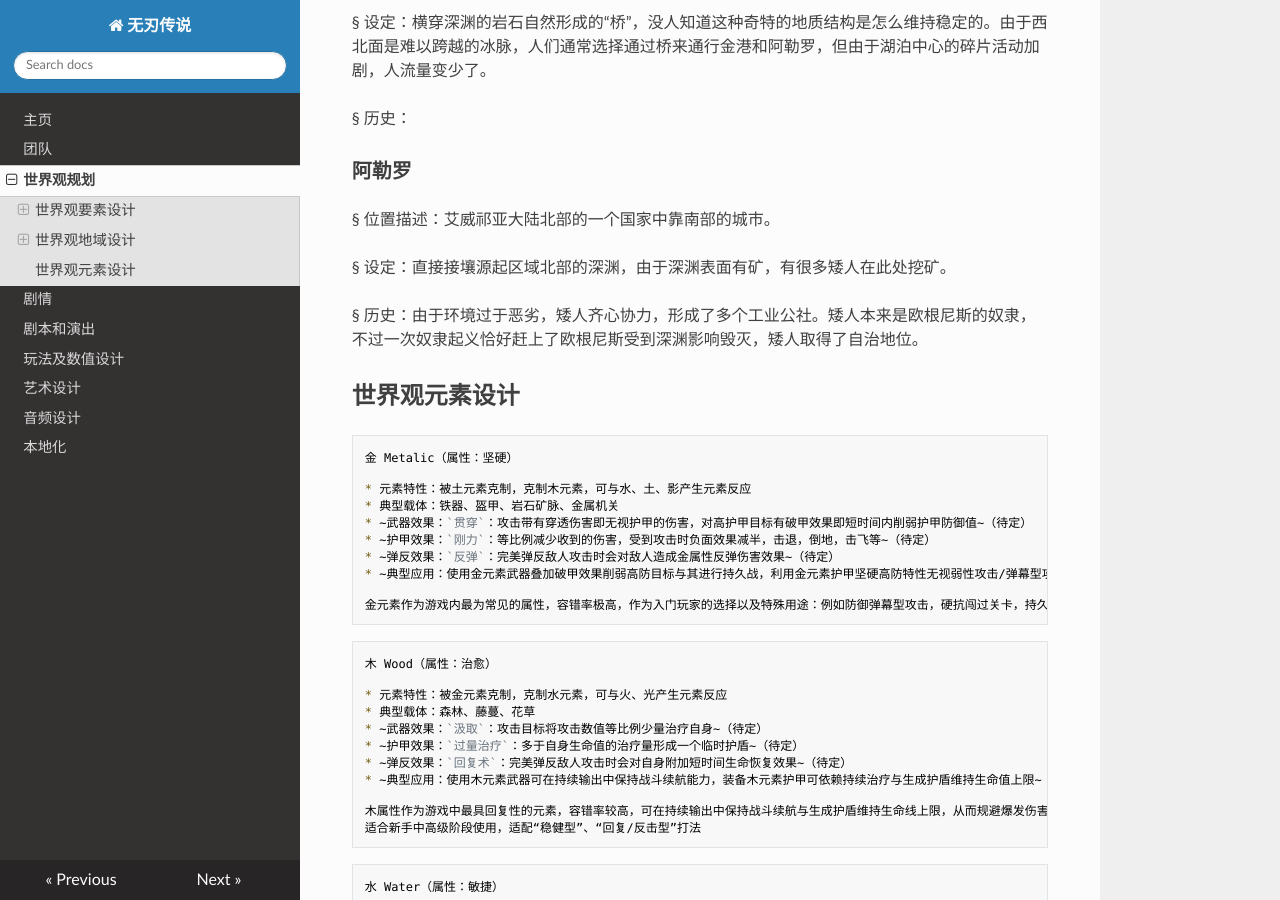
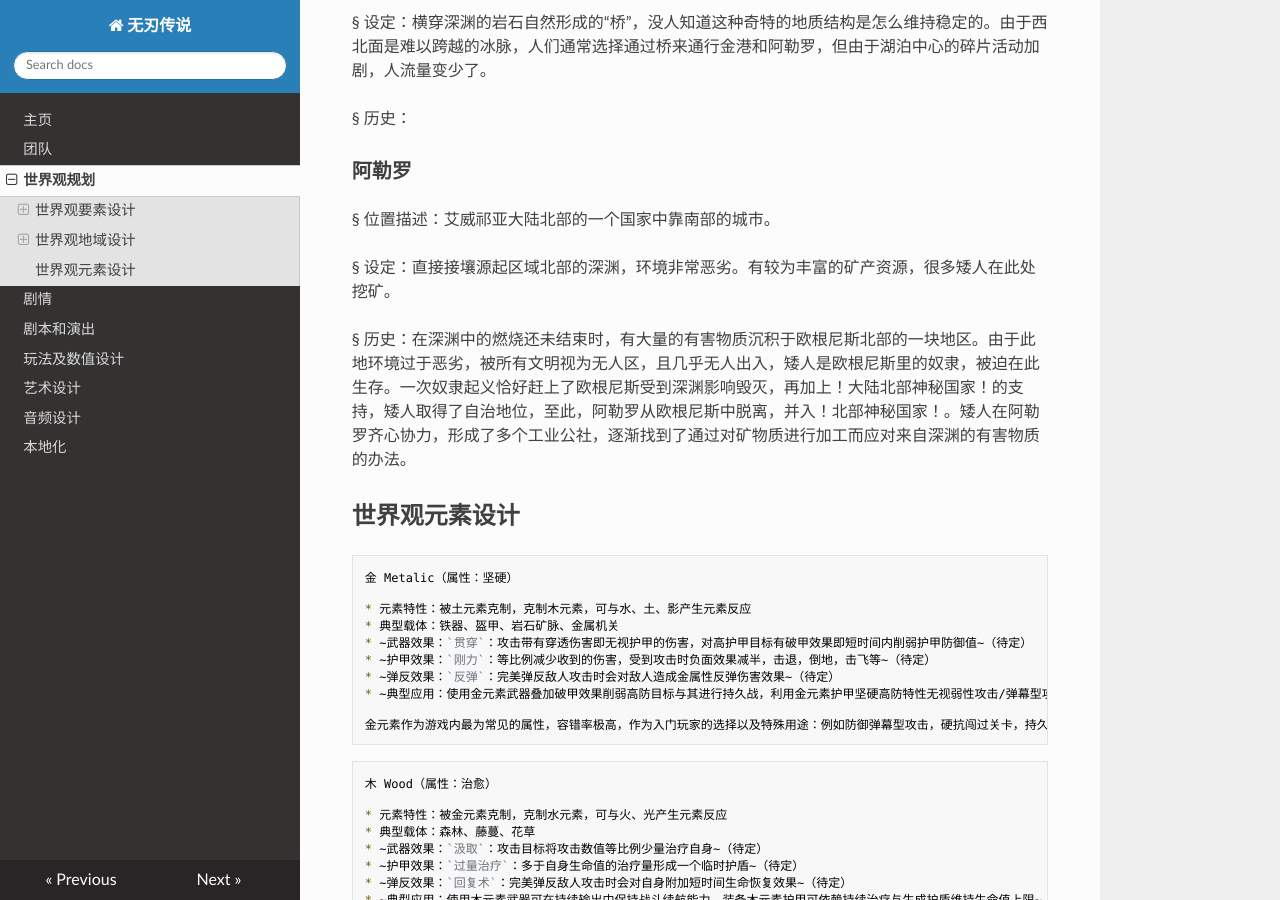
Before and after one commit to PowerForLoveGroup/LegendOfTheVoidBlade, an MkDocs documentation site: the page built from docs/docs/worldview_planning.md, in a window 1280 px wide and 900 px high, scrolled down 6149 px. Built offline with MkDocs 1.6.1, drawn with Linux system fonts in a browser that asks for light colours; nearby versions of some CDN libraries.

Commit message:
Update plan page
1. Modified reference format.
2. Updated worldview planning.

```diff
--- a/docs/docs/worldview_planning.md
+++ b/docs/docs/worldview_planning.md
@@ -164,9 +164,9 @@
 
 § 位置描述：艾威祁亚大陆北部的一个国家中靠南部的城市。
 
-§ 设定：直接接壤源起区域北部的深渊，由于深渊表面有矿，有很多矮人在此处挖矿。
+§ 设定：直接接壤源起区域北部的深渊，环境非常恶劣。有较为丰富的矿产资源，很多矮人在此处挖矿。
 
-§ 历史：由于环境过于恶劣，矮人齐心协力，形成了多个工业公社。矮人本来是欧根尼斯的奴隶，不过一次奴隶起义恰好赶上了欧根尼斯受到深渊影响毁灭，矮人取得了自治地位。
+§ 历史：在深渊中的燃烧还未结束时，有大量的有害物质沉积于欧根尼斯北部的一块地区。由于此地环境过于恶劣，被所有文明视为无人区，且几乎无人出入，矮人是欧根尼斯里的奴隶，被迫在此生存。一次奴隶起义恰好赶上了欧根尼斯受到深渊影响毁灭，再加上！大陆北部神秘国家！的支持，矮人取得了自治地位，至此，阿勒罗从欧根尼斯中脱离，并入！北部神秘国家！。矮人在阿勒罗齐心协力，形成了多个工业公社，逐渐找到了通过对矿物质进行加工而应对来自深渊的有害物质的办法。
 
 ## 世界观元素设计
 
```
Also changed, not shown: 1 other file.
